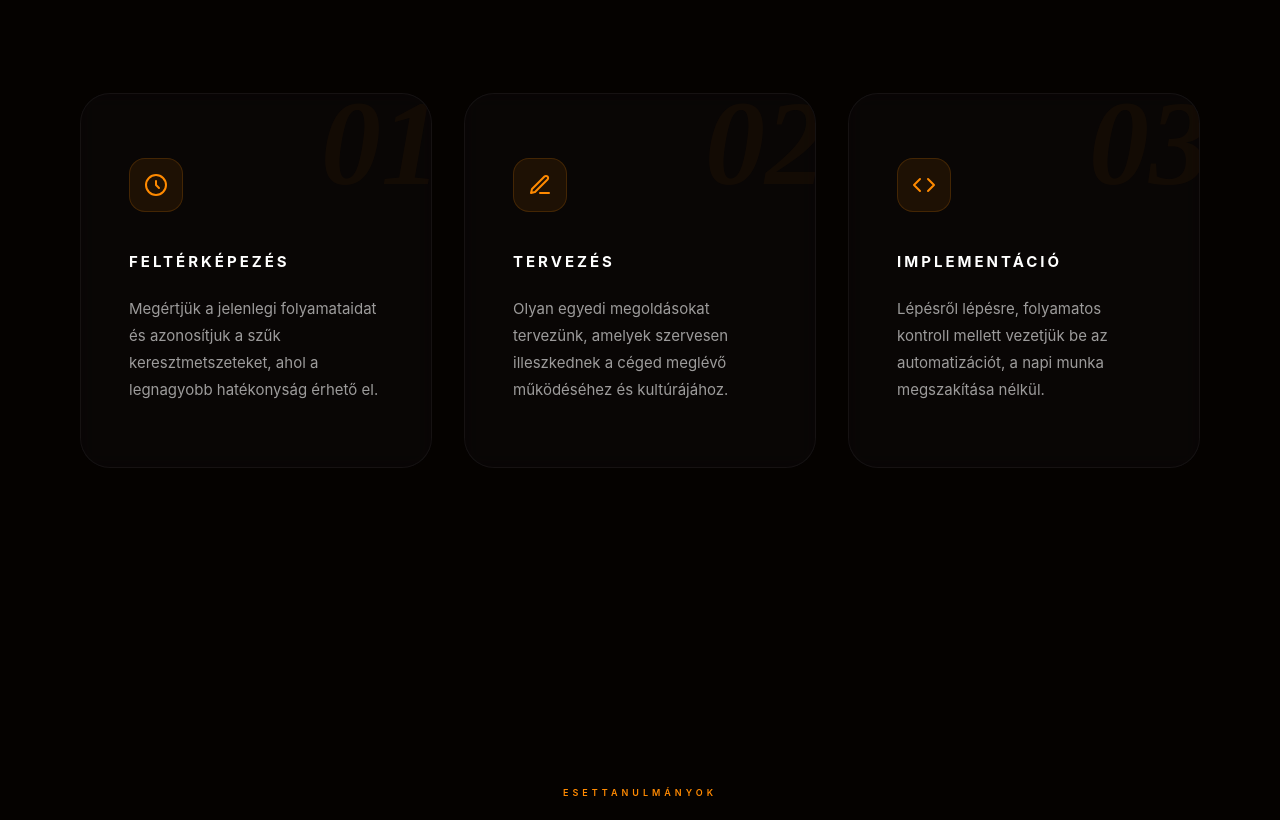
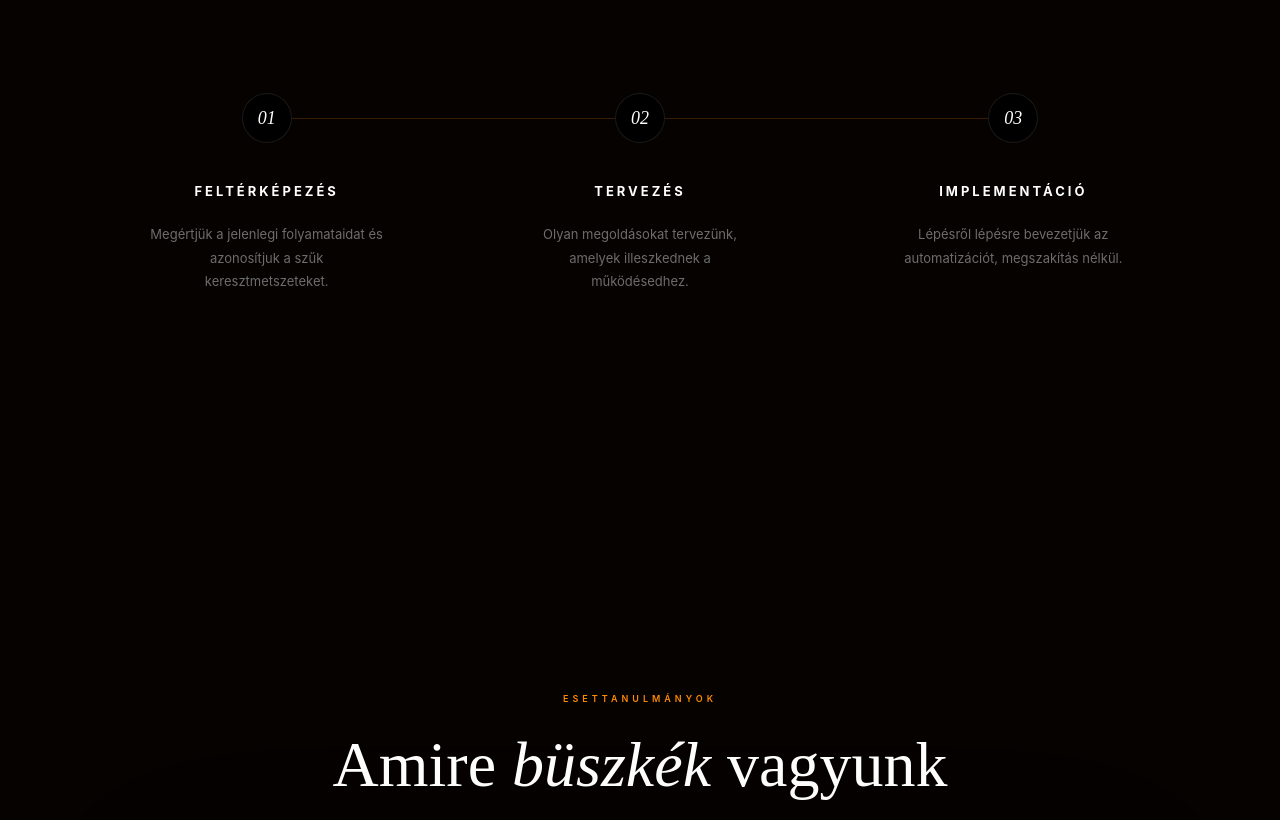
Before and after one commit to thelimitlesser/the-limitlesser, a website: page index.html in a window 1280 px wide. Shown: the part 2637-3457 px from the top of the page. Drawn offline with Linux system fonts and the light colour scheme; no server answers.

Commit message:
Restored horizontal timeline for Solution with fixed line alignment

```diff
--- a/index.html
+++ b/index.html
@@ -249,9 +249,9 @@ section{position:relative;z-index:5}
 .pr-tag{font-family:var(--font-h);font-size:9px;letter-spacing:4px;text-transform:uppercase;color:var(--accent);display:block;margin-bottom:1.5rem;line-height:1.2;font-weight:600;}
 .pr-title{font-family:var(--font-d);font-size:clamp(40px,6vw,72px);font-weight:300;line-height:1.1}
 .pr-title em{font-style:italic;color:var(--accent)}
-.pr-steps{display:grid;grid-template-columns:repeat(3,1fr);max-width:1200px;margin:5rem auto;position:relative;justify-content:center;}
-.pr-steps::before{content:'';position:absolute;top:25px;left:12.5%;right:12.5%;height:1px;background:var(--accent);opacity:0.2;}
-.pr-step{padding:0 1.5rem;text-align:center;transition:0.3s;cursor:none}
+.pr-steps{display:grid;grid-template-columns:repeat(3,1fr);max-width:1200px;margin:5rem auto;position:relative}
+.pr-steps::before{content:'';position:absolute;top:25px;left:calc(100% / 6);right:calc(100% / 6);height:1px;background:var(--accent);opacity:0.2;}
+.pr-step{padding:0 1.5rem;text-align:center;transition:0.3s;cursor:none;position:relative;z-index:2;}
 .pr-num{width:50px;height:50px;border-radius:50%;border:1px solid rgba(255,255,255,0.1);display:flex;align-items:center;justify-content:center;margin:0 auto 2.5rem;background:#000;z-index:2;position:relative;font-family:var(--font-d);font-size:18px;font-style:italic;color:var(--white);transition:all 0.4s cubic-bezier(0.16,1,0.3,1)}
 .pr-step:hover .pr-num{border-color:var(--accent);color:var(--accent);box-shadow:0 0 25px rgba(217,119,6,0.3);transform:scale(1.1)}
 .pr-step-title{font-family:var(--font-h);font-size:13px;font-weight:700;letter-spacing:3px;text-transform:uppercase;color:var(--white);margin-bottom:1.5rem;transition:0.3s}
@@ -663,32 +663,21 @@ body.loading { overflow: hidden; }
       Nem “még egy szoftvert” vezetünk be. A meglévő működésedre építve tervezünk olyan rendszereket, amelyek leveszik a manuális terhek nagy részét — és strukturáltabbá teszik a működést.
     </p>
 
-    <div class="sol-grid">
-      <div class="sol-card rv">
-        <div class="sol-num">01</div>
-        <div class="sol-card-icon">
-          <svg width="24" height="24" viewBox="0 0 24 24" fill="none" stroke="currentColor" stroke-width="2" stroke-linecap="round" stroke-linejoin="round"><circle cx="12" cy="12" r="10"/><path d="M12 8v4l3 3"/></svg>
-        </div>
-        <div class="sol-card-title">Feltérképezés</div>
-        <p class="sol-card-desc">Megértjük a jelenlegi folyamataidat és azonosítjuk a szűk keresztmetszeteket, ahol a legnagyobb hatékonyság érhető el.</p>
+    <div class="pr-steps">
+      <div class="pr-step rv">
+        <div class="pr-num">01</div>
+        <div class="pr-step-title">Feltérképezés</div>
+        <p class="pr-step-desc" style="font-family: 'Inter', sans-serif;">Megértjük a jelenlegi folyamataidat és azonosítjuk a szűk keresztmetszeteket.</p>
       </div>
-
-      <div class="sol-card rv">
-        <div class="sol-num">02</div>
-        <div class="sol-card-icon">
-          <svg width="24" height="24" viewBox="0 0 24 24" fill="none" stroke="currentColor" stroke-width="2" stroke-linecap="round" stroke-linejoin="round"><path d="M12 20h9"/><path d="M16.5 3.5a2.121 2.121 0 0 1 3 3L7 19l-4 1 1-4L16.5 3.5z"/></svg>
-        </div>
-        <div class="sol-card-title">Tervezés</div>
-        <p class="sol-card-desc">Olyan egyedi megoldásokat tervezünk, amelyek szervesen illeszkednek a céged meglévő működéséhez és kultúrájához.</p>
+      <div class="pr-step rv">
+        <div class="pr-num">02</div>
+        <div class="pr-step-title">Tervezés</div>
+        <p class="pr-step-desc" style="font-family: 'Inter', sans-serif;">Olyan megoldásokat tervezünk, amelyek illeszkednek a működésedhez.</p>
       </div>
-
-      <div class="sol-card rv">
-        <div class="sol-num">03</div>
-        <div class="sol-card-icon">
-          <svg width="24" height="24" viewBox="0 0 24 24" fill="none" stroke="currentColor" stroke-width="2" stroke-linecap="round" stroke-linejoin="round"><polyline points="16 18 22 12 16 6"/><polyline points="8 6 2 12 8 18"/></svg>
-        </div>
-        <div class="sol-card-title">Implementáció</div>
-        <p class="sol-card-desc">Lépésről lépésre, folyamatos kontroll mellett vezetjük be az automatizációt, a napi munka megszakítása nélkül.</p>
+      <div class="pr-step rv">
+        <div class="pr-num">03</div>
+        <div class="pr-step-title">Implementáció</div>
+        <p class="pr-step-desc" style="font-family: 'Inter', sans-serif;">Lépésről lépésre bevezetjük az automatizációt, megszakítás nélkül.</p>
       </div>
     </div>
   </div>
```
